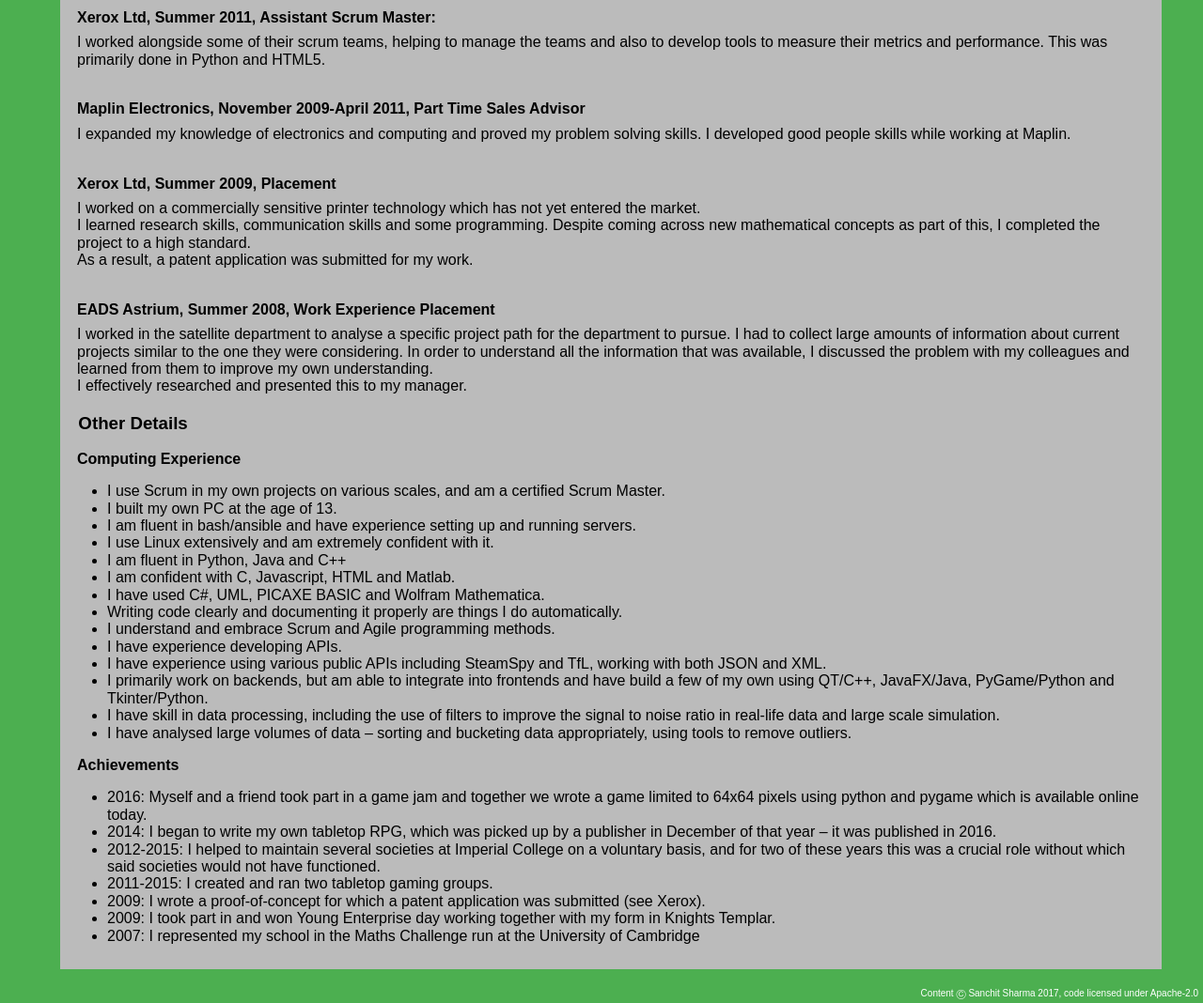
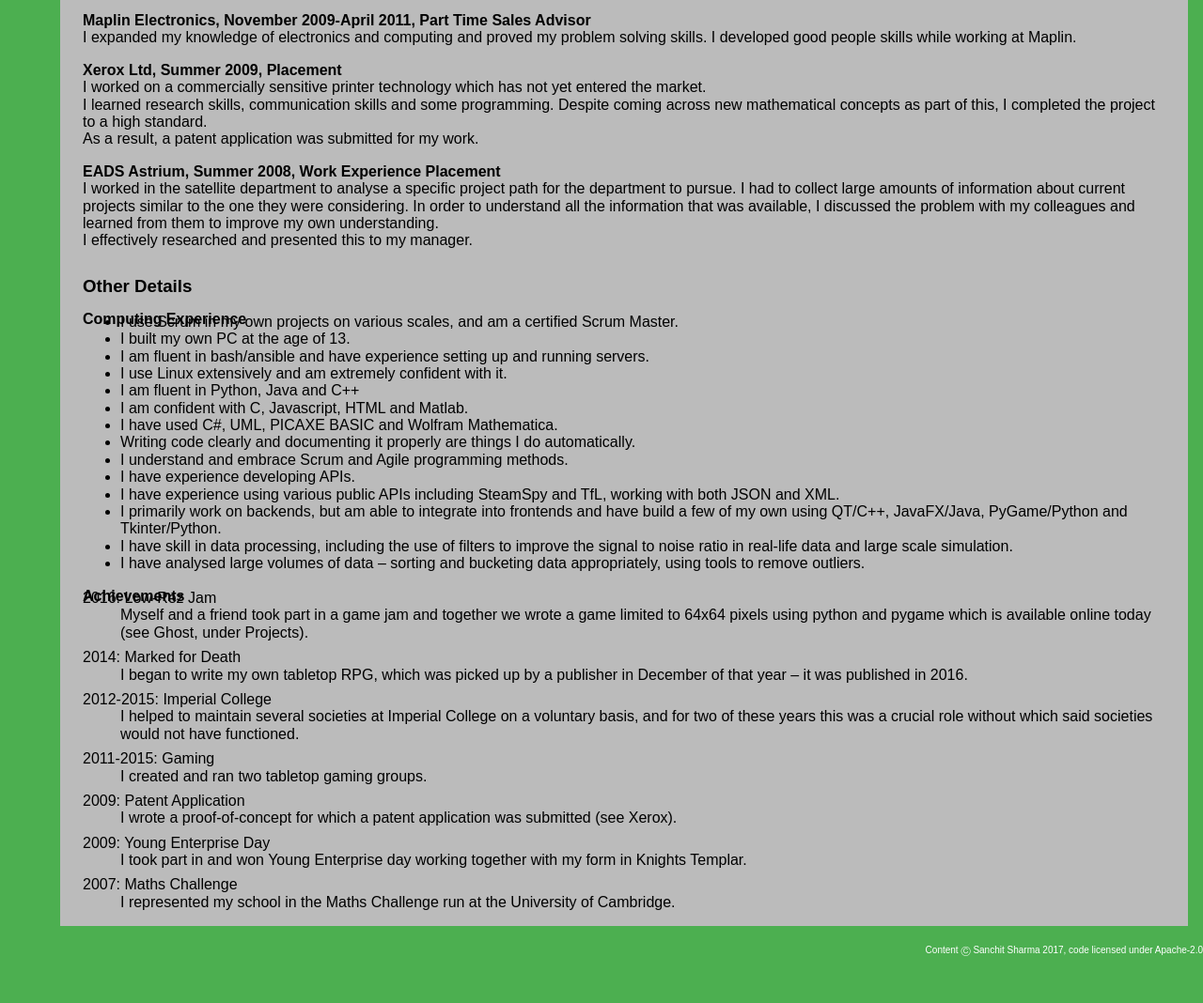
Before and after one commit to chaoaretasty/puppykit, a plain HTML site: page professional.html in a window 1280 px wide. Shown: the part 1074-2142 px from the top of the page at 94% size. After the commit the page ends 2102 px from the top, so only its background shows below. Drawn offline with nearby package versions, Linux system fonts and the light colour scheme.

Commit message:
Removed <br>s used for styling, replaced with proper css styling. Changed achievements to a definition list.

```diff
--- a/professional.html
+++ b/professional.html
@@ -19,18 +19,19 @@
 <p>
     I am a software developer (fluent in Python, C++ and Java, but definitely a polyglot) and devops engineer. On this
     page you will be able to see my credentials and find out a bit more about my abilities. I've split it up into:
+</p>
 <ul>
     <li>Education
     <li>Employment
     <li>Other details
 </ul>
+<p>
     Note: This page is still incomplete. I plan to put a lot more detail into each section, but for now I've only put
     in the basics.
 </p>
 
 <h2>Education</h2>
-<p>
-    At a glance:
+<p>At a glance:</p>
 <table width=800px>
     <tr class="table_header">
         <td width=150px>From</td>
@@ -53,8 +54,7 @@
         <td>A levels - A* in Maths, A in Physics, A in Further Maths</td>
     </tr>
 </table>
-</p>
-<p>
+<p style="padding-top:1em">
     In September 2015 I did a 3-day course with <a href="https://www.theknowledgeacademy.com/">The Knowledge Academy</a>
     covering Scrum and Scrum Mastering. I passed the course and as a result am now a Certified Scrum Master.
 </p>
@@ -77,7 +77,7 @@
     Although my post-graduation professional life has been short, I spent a lot of time working on short contracts
     when I was at school. The details are below (in reverse order):
 </p>
-<br>
+
 <h3>Vocal Planet Ltd, February 2016-May 2017, Junior Developer:</h3>
 <p>
     I worked as part of a small scrum team in Vocal Planet, primarily focusing on the infrastructure and database
@@ -85,7 +85,7 @@
     and continuous integration. I helped to develop a master data management solution which has yet to enter the
     market, and made extensive use of JDBC, SQLAlchemy, Django and Flask.
 </p>
-<br>
+
 <h3>Imperial College London, Summer 2013, Placement at the Applied Modelling and Computation Group (AMCG):</h3>
 <p>
     During this placement I learned about fluid dynamics and computational modelling.<br>
@@ -93,19 +93,19 @@
     Ecolab software package to their open source Fluidity program.<br>
     The project was done within a Ubuntu Linux environment, and written in Python with the Pyparsing module.
 </p>
-<br>
+
 <h3>Xerox Ltd, Summer 2011, Assistant Scrum Master:</h3>
 <p>
     I worked alongside some of their scrum teams, helping to manage the teams and also to develop tools to measure
     their metrics and performance. This was primarily done in Python and HTML5.
 </p>
-<br>
+
 <h3>Maplin Electronics, November 2009-April 2011, Part Time Sales Advisor</h3>
 <p>
     I expanded my knowledge of  electronics and computing and proved my problem solving skills. I developed good people
     skills while working at Maplin.
 </p>
-<br>
+
 <h3>Xerox Ltd, Summer 2009, Placement</h3>
 <p>
     I worked on a commercially sensitive printer technology which has not yet entered the market.<br>
@@ -113,7 +113,7 @@
     concepts as part of this, I completed the project to a high standard.<br>
     As a result, a patent application was submitted for my work.
 </p>
-<br>
+
 <h3>EADS Astrium, Summer 2008, Work Experience Placement</h3>
 <p>
     I worked in the satellite department to analyse a specific project path for the department to pursue. I had to
@@ -125,7 +125,6 @@
 
 <h2>Other Details</h2>
 <h3>Computing Experience</h3>
-<p>
 <ul>
     <li>I use Scrum in my own projects on various scales, and am a certified Scrum Master.
     <li>I built my own PC at the age of 13.
@@ -145,22 +144,27 @@
     <li>I have analysed large volumes of data – sorting and bucketing data appropriately, using tools to remove
     outliers.
 </ul>
-</p>
+
 <h3>Achievements</h3>
-<p>
-    <ul>
-        <li>2016: Myself and a friend took part in a game jam and together we wrote a game limited to 64x64 pixels
-            using python and pygame which is available online today.
-        <li>2014: I began to write my own tabletop RPG, which was picked up by a publisher in December of that year –
-        it was published in 2016.
-        <li>2012-2015: I helped to maintain several societies at Imperial College on a voluntary basis, and for two of
-        these years this was a crucial role without which said societies would not have functioned.
-        <li>2011-2015: I created and ran two tabletop gaming groups.
-        <li>2009: I wrote a proof-of-concept for which a patent application was submitted (see Xerox).
-        <li>2009: I took part in and won Young Enterprise day working together with my form in Knights Templar.
-        <li>2007: I represented my school in the Maths Challenge run at the University of Cambridge
-    </ul>
-</p>
+<dl>
+    <dt>2016: Low-Rez Jam</dt>
+    <dd>Myself and a friend took part in a game jam and together we wrote a game limited to 64x64 pixels
+        using python and pygame which is available online today (see Ghost, under Projects).</dd>
+    <dt>2014: Marked for Death</dt>
+    <dd>I began to write my own tabletop RPG, which was picked up by a publisher in December of that year –
+        it was published in 2016.</dd>
+    <dt>2012-2015:  Imperial College</dt>
+    <dd>I helped to maintain several societies at Imperial College on a voluntary basis, and for two of
+        these years this was a crucial role without which said societies would not have functioned.</dd>
+    <dt>2011-2015: Gaming</dt>
+    <dd>I created and ran two tabletop gaming groups.</dd>
+    <dt>2009: Patent Application</dt>
+    <dd>I wrote a proof-of-concept for which a patent application was submitted (see Xerox).</dd>
+    <dt>2009: Young Enterprise Day</dt>
+    <dd>I took part in and won Young Enterprise day working together with my form in Knights Templar.</dd>
+    <dt>2007: Maths Challenge</dt>
+    <dd>I represented my school in the Maths Challenge run at the University of Cambridge.</dd>
+</dl>
 </div>
 
 <p class="copyright">Content &#9400; Sanchit Sharma 2017, code licensed under Apache-2.0</p>
--- a/style.css
+++ b/style.css
@@ -6,7 +6,7 @@
 div.main {
 	width: 90%;
 	margin: 20px 5%;
-	padding: 10px;
+	padding: 1.5em 1.5em 0.5em 1.5em;
 	display: block;
 	background-color: #BBB;
 }
@@ -18,9 +18,14 @@
 }
 
 h1 { margin-top: 0px; }
-h2 { margin: 1em 0.5em; font-size: 1.17em; }
-h3 { margin: 0.5em; font-size: 1em; }
-p { margin: 0.5em; }
+h2 { margin: 1.5em 0em 0em 0em; font-size: 1.17em; }
+h3 { margin: 1em 0em 0em 0em; font-size: 1em; }
+p { margin: 0em 0em 1em 0em; }
+dd { margin-bottom: 0.5em }
+
+ul, ol, dl {
+    margin: -1em 0em 0.5em 0em;
+}
 
 p.copyright {
 	font-size:10px;
```
Lines whose indentation alone changed are shown as unchanged.
